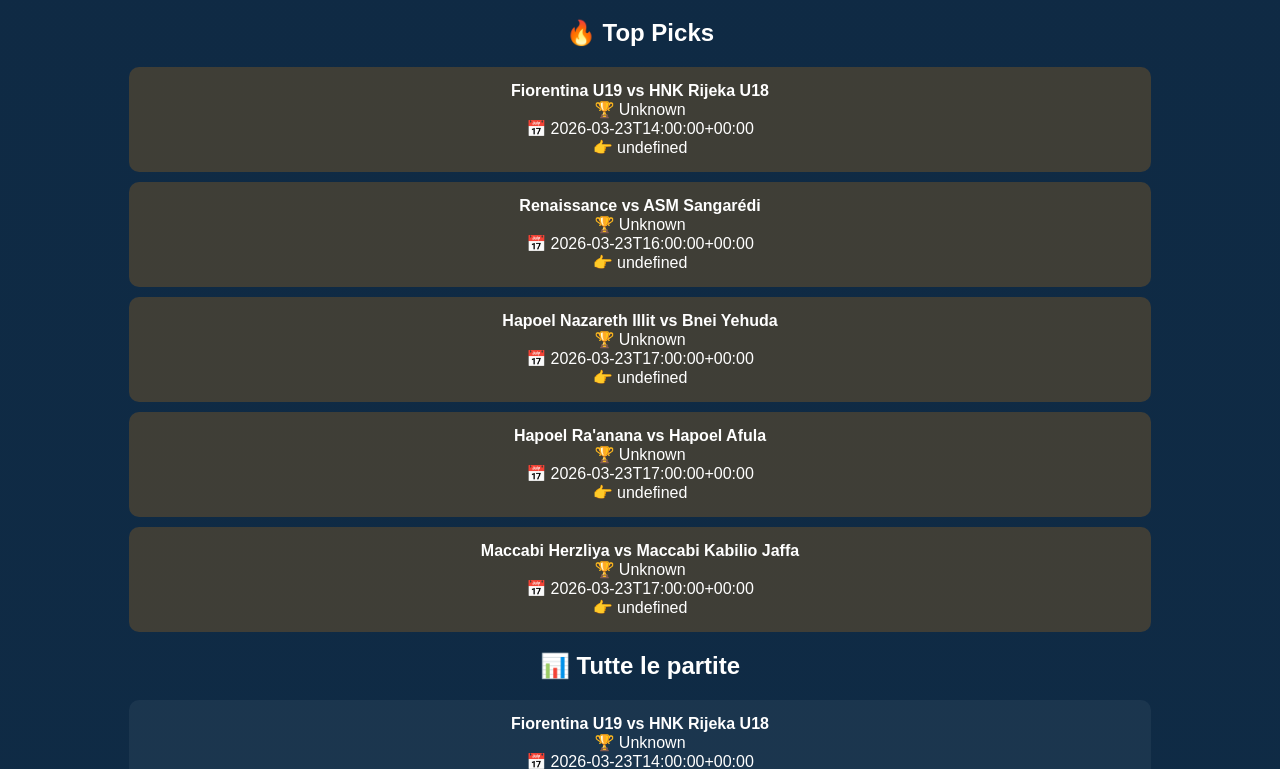
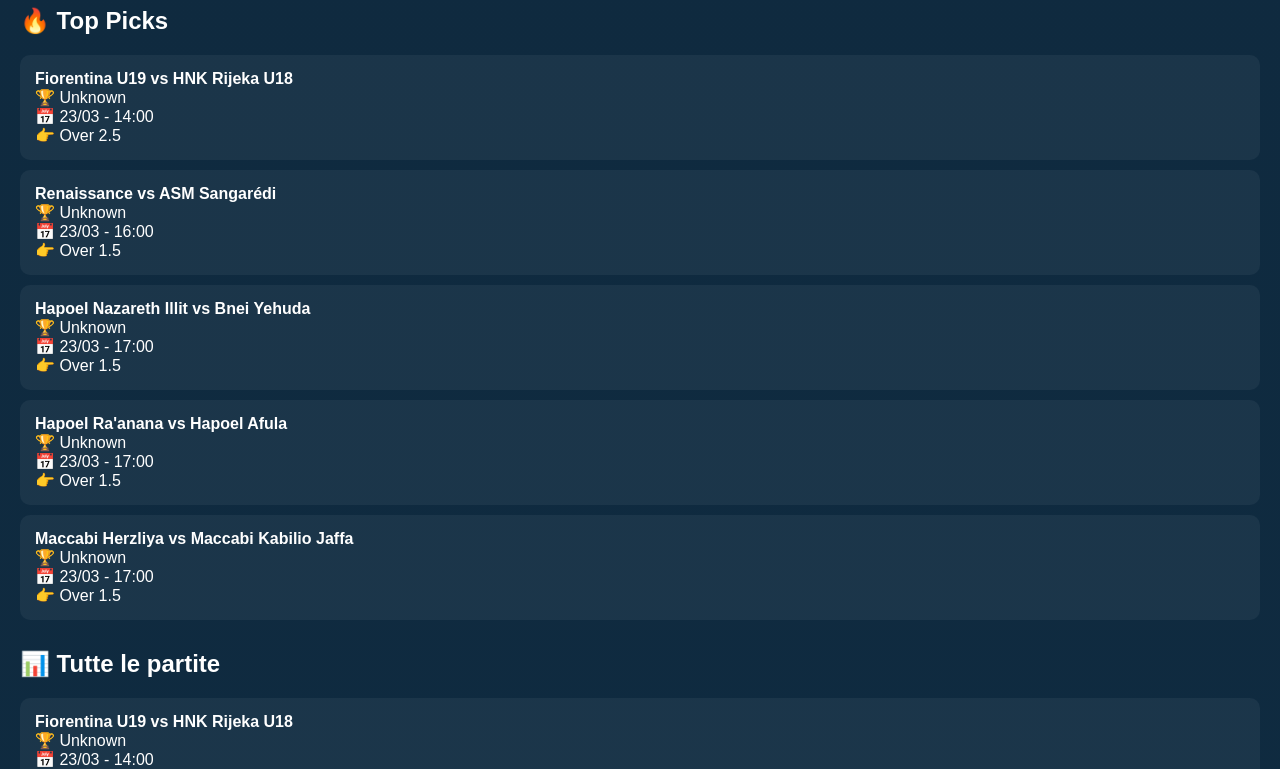
Before and after one commit to taik792/multigol-ai, a plain HTML site: page index.html in a window 1280 px wide. Shown: the part 102-871 px from the top of the page. Drawn offline with Linux system fonts and the light colour scheme.

Commit message:
Update index.html

```diff
--- a/index.html
+++ b/index.html
@@ -6,37 +6,28 @@
 
 <style>
 body {
+    font-family: Arial;
+    background: linear-gradient(#0f2a3f, #123a56);
+    color: white;
     margin: 0;
-      font-family: Arial;
-      background: linear-gradient(180deg, #0f2a44, #123d5c);
-      color: white;
+    padding: 20px;
+}
+
+h1 {
     text-align: center;
 }
 
-    h1 {
-      padding: 20px;
-    }
-
 .section {
-      margin: 20px;
+    margin-top: 30px;
 }
 
 .card {
     background: rgba(255,255,255,0.05);
-      margin: 10px auto;
     padding: 15px;
-      width: 80%;
+    margin-bottom: 10px;
     border-radius: 10px;
 }
 
-    .top {
-      background: rgba(255,140,0,0.2);
-    }
-
-    .loader {
-      margin-top: 50px;
-      font-size: 18px;
-    }
 </style>
 </head>
 
@@ -46,66 +37,49 @@
 
 <div class="section">
     <h2>🔥 Top Picks</h2>
-  <div id="top-picks">Caricamento...</div>
+    <div id="top"></div>
 </div>
 
 <div class="section">
     <h2>📊 Tutte le partite</h2>
-  <div id="all-matches"></div>
+    <div id="all"></div>
 </div>
 
 <script>
-async function loadPredictions() {
-  try {
-    // 🔥 NO CACHE (FIX PRINCIPALE)
-    const url = "data/predictions.json?v=" + new Date().getTime();
 
-    const response = await fetch(url);
-    const data = await response.json();
+function formatDate(dateStr) {
+    const d = new Date(dateStr)
 
-    console.log("DATI JSON:", data);
+    const day = String(d.getDate()).padStart(2, '0')
+    const month = String(d.getMonth() + 1).padStart(2, '0')
+    const hours = String(d.getHours()).padStart(2, '0')
+    const minutes = String(d.getMinutes()).padStart(2, '0')
 
-    const topDiv = document.getElementById("top-picks");
-    const allDiv = document.getElementById("all-matches");
-
-    topDiv.innerHTML = "";
-    allDiv.innerHTML = "";
-
-    // 🔥 TOP PICKS
-    data.top.forEach(match => {
-      topDiv.innerHTML += `
-        <div class="card top">
-          <strong>${match.home} vs ${match.away}</strong><br>
-          🏆 ${match.league || ""} <br>
-          📅 ${match.date || ""}<br>
-          👉 ${match.pick}
-        </div>
-      `;
-    });
-
-    // 🔥 TUTTE LE PARTITE
-    data.all.forEach(match => {
-      allDiv.innerHTML += `
-        <div class="card">
-          <strong>${match.home} vs ${match.away}</strong><br>
-          🏆 ${match.league || ""}<br>
-          📅 ${match.date || ""}<br>
-          👉 ${match.pick}
-        </div>
-      `;
-    });
-
-  } catch (err) {
-    console.error("ERRORE:", err);
-    document.getElementById("top-picks").innerHTML = "Errore caricamento dati";
-  }
+    return `${day}/${month} - ${hours}:${minutes}`
 }
 
-// 🔁 AUTO REFRESH ogni 60 sec
-setInterval(loadPredictions, 60000);
+function createCard(match) {
+    return `
+    <div class="card">
+        <b>${match.home} vs ${match.away}</b><br>
+        🏆 ${match.league || "N/A"}<br>
+        📅 ${formatDate(match.date)}<br>
+        👉 ${match.prediction}
+    </div>
+    `
+}
 
-// 🚀 LOAD iniziale
-loadPredictions();
+fetch("data/predictions.json")
+.then(res => res.json())
+.then(data => {
+
+    document.getElementById("top").innerHTML =
+        data.top.map(createCard).join("")
+
+    document.getElementById("all").innerHTML =
+        data.all.map(createCard).join("")
+})
+
 </script>
 
 </body>
```
Lines whose indentation alone changed are shown as unchanged.
